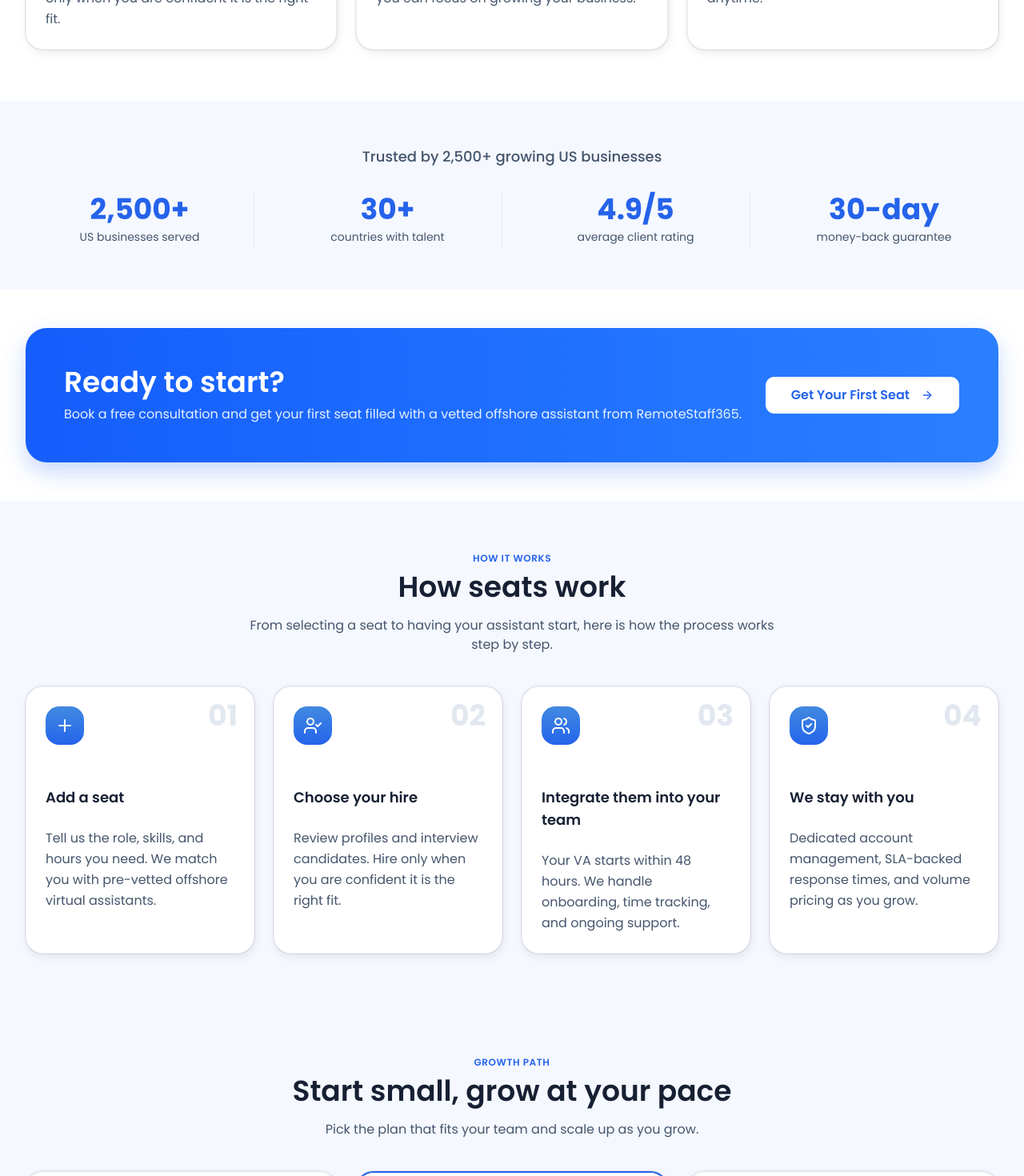
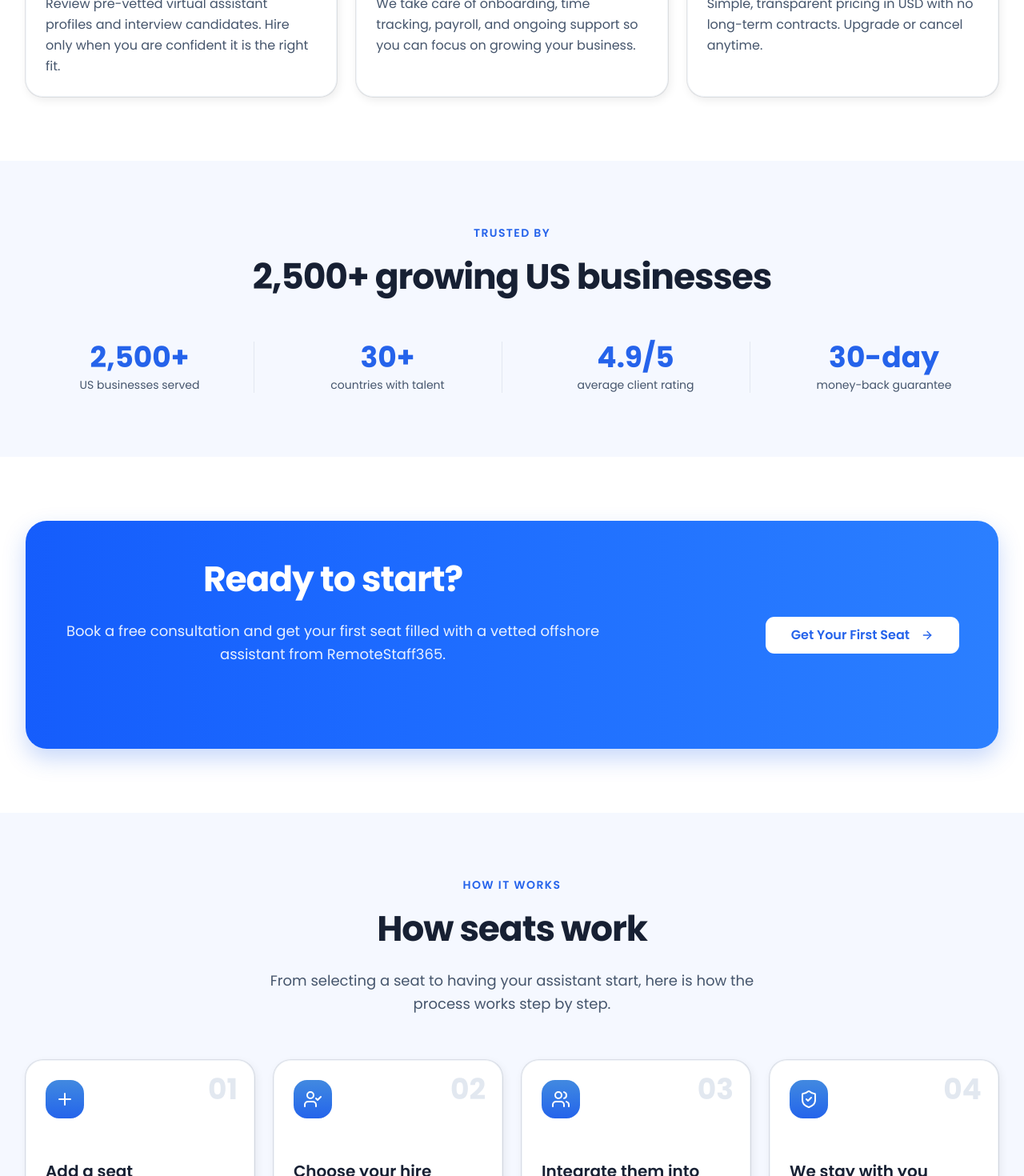
Before and after one commit to Captain-Kanak/virtualstaff-client, a Next.js app: page / in a window 1280 px wide. Shown: the part 1180-2650 px from the top of the page at 80% size. Built offline with nearby package versions, Linux system fonts and the light colour scheme; no server answers.

Commit message:
fix: home page design is now ok

```diff
--- a/components/SectionHeading.tsx
+++ b/components/SectionHeading.tsx
@@ -1,55 +1,68 @@
+"use client";
+
 import * as React from "react";
+import Reveal from "@/components/Reveal";
 
 interface SectionHeadingProps {
   eyebrow?: string;
   title: string;
-  description?: string;
-  className?: string;
-  textCenter?: boolean;
+  subtitle?: string;
+  align?: "center" | "left";
+  tone?: "default" | "light";
 }
 
 export default function SectionHeading({
   eyebrow,
   title,
-  description,
-  className,
-  textCenter = false,
+  subtitle,
+  align = "center",
+  tone = "default",
 }: SectionHeadingProps) {
+  const isLight = tone === "light";
+  const center = align === "center";
+
   return (
-    <div
-      className={[
-        "flex flex-col gap-2",
-        textCenter ? "items-center text-center" : "items-start",
-        className,
+    <Reveal>
+      <div className={[
+        "flex flex-col gap-2 mb-10 md:mb-14",
+        center ? "items-center text-center" : "items-start",
       ]
         .filter(Boolean)
-        .join(" ")}
-    >
+        .join(" ")}>
         {eyebrow && (
-        <span className="text-xs font-semibold tracking-wider text-primary uppercase">
+          <span className={[
+            "text-xs md:text-sm font-semibold uppercase tracking-widest text-primary mb-3",
+            isLight ? "text-white" : "",
+          ]
+            .filter(Boolean)
+            .join(" ")}>
             {eyebrow}
           </span>
         )}
         <h2
           className={[
-          "mt-2 text-3xl lg:text-4xl font-bold tracking-tight text-foreground",
-          textCenter ? "" : "",
+            "text-3xl md:text-4xl lg:text-[2.75rem] font-bold tracking-tight leading-[1.15]",
+            isLight ? "text-white" : "text-foreground",
           ]
             .filter(Boolean)
             .join(" ")}
         >
           {title}
         </h2>
-      {description && (
-        <p className={[
-          "mt-4 text-lg text-muted leading-relaxed max-w-2xl",
-          textCenter ? "mx-auto" : "",
+        {subtitle && (
+          <p
+            className={[
+              "text-base md:text-lg leading-relaxed max-w-2xl mt-4",
+              center ? "mx-auto" : "",
+              isLight ? "text-white/90" : "text-slate-600",
             ]
               .filter(Boolean)
-          .join(" ")}>
-          {description}
+              .join(" ")}
+          >
+            {subtitle}
           </p>
         )}
       </div>
+    </Reveal>
   );
 }
--- a/components/home/BottomCTA.tsx
+++ b/components/home/BottomCTA.tsx
@@ -5,19 +5,18 @@ import { Button } from "@/components/ui/button";
 import { bookingUrl } from "@/lib/site";
 import Container from "@/components/ui/Container";
 import Reveal from "@/components/Reveal";
+import SectionHeading from "@/components/SectionHeading";
 
 export default function BottomCTA() {
   return (
     <Reveal>
-      <section className="py-16 lg:py-24 bg-linear-to-r from-blue-600 to-blue-500 text-white">
+      <section className="py-14 md:py-20 bg-linear-to-r from-blue-600 to-blue-500 text-white">
         <Container className="text-center">
-          <h2 className="text-3xl lg:text-5xl font-bold tracking-tight mb-6">
-            Start Building Your Team Today
-          </h2>
-          <p className="text-blue-100 text-lg mb-8 max-w-2xl mx-auto">
-            Hire pre-vetted offshore virtual assistants in 48 hours. No login,
-            no signup, no long-term contracts.
-          </p>
+          <SectionHeading
+            title="Start Building Your Team Today"
+            subtitle="Hire pre-vetted offshore virtual assistants in 48 hours. No login, no signup, no long-term contracts."
+            tone="light"
+          />
           <Button
             variant="brand"
             size="xl"
--- a/components/home/GrowthPath.tsx
+++ b/components/home/GrowthPath.tsx
@@ -9,6 +9,7 @@ import { Badge } from "@/components/ui/badge";
 import { bookingUrl } from "@/lib/site";
 import Container from "@/components/ui/Container";
 import Reveal from "@/components/Reveal";
+import SectionHeading from "@/components/SectionHeading";
 
 const tiers = [
   {
@@ -53,19 +54,13 @@ const avatarSize = (seats: number) => {
 export default function GrowthPath() {
   return (
     <Reveal>
-      <section className="bg-[#F5F8FF] py-12 md:py-16 overflow-hidden">
+      <section className="bg-[#F5F8FF] py-14 md:py-20 overflow-hidden">
         <Container>
-          <div className="text-center mb-10">
-            <p className="text-xs font-semibold tracking-wider text-primary uppercase">
-              GROWTH PATH
-            </p>
-            <h2 className="text-2xl md:text-4xl font-semibold text-foreground mt-2">
-              Start small, grow at your pace
-            </h2>
-            <p className="text-slate-600 max-w-2xl mx-auto mt-4">
-              Pick the plan that fits your team and scale up as you grow.
-            </p>
-          </div>
+          <SectionHeading
+            eyebrow="GROWTH PATH"
+            title="Start small, grow at your pace"
+            subtitle="Pick the plan that fits your team and scale up as you grow."
+          />
           <div className="grid grid-cols-1 md:grid-cols-3 gap-6 items-stretch">
             {tiers.map((tier, i) => (
               <Reveal key={tier.name} delay={i * 0.1}>
@@ -103,7 +98,7 @@ export default function GrowthPath() {
                       );
                     })}
                   </div>
-                  <h3 className="text-xl font-semibold text-foreground">
+                  <h3 className="text-lg md:text-xl font-semibold text-foreground">
                     {tier.name}
                   </h3>
                   <Badge
--- a/components/home/HowItWorks.tsx
+++ b/components/home/HowItWorks.tsx
@@ -5,6 +5,7 @@ import { Plus, UserCheck, Users, ShieldCheck } from "lucide-react";
 import { Card } from "@/components/ui/card";
 import Container from "@/components/ui/Container";
 import Reveal from "@/components/Reveal";
+import SectionHeading from "@/components/SectionHeading";
 
 const howItWorks = [
   {
@@ -36,20 +37,13 @@ const howItWorks = [
 export default function HowItWorks() {
   return (
     <Reveal>
-      <section className="bg-[#F5F8FF] py-12 md:py-16 overflow-hidden">
+      <section className="bg-[#F5F8FF] py-14 md:py-20 overflow-hidden">
         <Container>
-          <div className="text-center mb-10">
-            <p className="text-xs font-semibold tracking-wider text-primary uppercase">
-              HOW IT WORKS
-            </p>
-            <h2 className="text-2xl md:text-4xl font-semibold text-foreground mt-2">
-              How seats work
-            </h2>
-            <p className="text-slate-600 max-w-2xl mx-auto mt-4">
-              From selecting a seat to having your assistant start, here is how
-              the process works step by step.
-            </p>
-          </div>
+          <SectionHeading
+            eyebrow="HOW IT WORKS"
+            title="How seats work"
+            subtitle="From selecting a seat to having your assistant start, here is how the process works step by step."
+          />
           <div className="grid grid-cols-1 sm:grid-cols-2 lg:grid-cols-4 gap-6">
             {howItWorks.map((step, i) => (
               <Reveal key={step.title} delay={i * 0.1}>
@@ -62,7 +56,7 @@ export default function HowItWorks() {
                   <div className="h-12 w-12 rounded-xl bg-linear-to-b from-[#4289e0] to-[#2563eb] flex items-center justify-center mb-4">
                     {step.icon}
                   </div>
-                  <h3 className="text-lg font-semibold text-foreground mt-5">
+                  <h3 className="text-lg md:text-xl font-semibold text-foreground mt-5">
                     {step.title}
                   </h3>
                   <p className="text-base leading-relaxed text-slate-600 mt-2">
--- a/components/home/MidCTA.tsx
+++ b/components/home/MidCTA.tsx
@@ -6,24 +6,21 @@ import { Button } from "@/components/ui/button";
 import { bookingUrl } from "@/lib/site";
 import Container from "@/components/ui/Container";
 import Reveal from "@/components/Reveal";
+import SectionHeading from "@/components/SectionHeading";
 
 export default function MidCTA() {
   return (
     <Reveal>
-      <section className="bg-white py-8 md:py-12">
+      <section className="bg-white py-14 md:py-20">
         <Container>
           <div
             className="rounded-3xl bg-linear-to-r from-blue-600 to-blue-500 px-6 py-10 md:px-12 md:py-12 text-white shadow-[0_12px_28px_rgba(37,99,235,0.25)] flex flex-col gap-6 md:flex-row md:items-center md:justify-between text-center md:text-left"
           >
-            <div>
-              <h2 className="text-2xl md:text-4xl font-semibold">
-                Ready to start?
-              </h2>
-              <p className="text-white/90 text-base mt-2">
-                Book a free consultation and get your first seat filled with a
-                vetted offshore assistant from RemoteStaff365.
-              </p>
-            </div>
+            <SectionHeading
+              title="Ready to start?"
+              subtitle="Book a free consultation and get your first seat filled with a vetted offshore assistant from RemoteStaff365."
+              tone="light"
+            />
             <Button
               variant="secondary"
               size="xl"
--- a/components/home/PricingCards.tsx
+++ b/components/home/PricingCards.tsx
@@ -7,23 +7,18 @@ import RolePricingCard from "@/components/pricing/RolePricingCard";
 import { Button } from "@/components/ui/button";
 import Container from "@/components/ui/Container";
 import Reveal from "@/components/Reveal";
+import SectionHeading from "@/components/SectionHeading";
 
 export default function PricingCards() {
   return (
     <Reveal>
-      <section className="bg-white py-16 md:py-20 overflow-hidden">
+      <section className="bg-white py-14 md:py-20 overflow-hidden">
         <Container>
-          <div className="text-center mb-10">
-            <p className="text-xs font-semibold tracking-wider text-primary uppercase">
-              PRICING
-            </p>
-            <h2 className="text-2xl md:text-4xl font-semibold text-foreground mt-2">
-              What it costs by role
-            </h2>
-            <p className="text-slate-600 max-w-2xl mx-auto mt-4">
-              Transparent monthly pricing by role, with no long-term contracts.
-            </p>
-          </div>
+          <SectionHeading
+            eyebrow="PRICING"
+            title="What it costs by role"
+            subtitle="Transparent monthly pricing by role, with no long-term contracts."
+          />
           <div className="grid grid-cols-1 md:grid-cols-2 lg:grid-cols-3 gap-6 lg:gap-8 items-stretch pb-8">
             {roles.map((role, i) => (
               <Reveal key={role.role} delay={i * 0.1}>
--- a/components/home/TrustedBy.tsx
+++ b/components/home/TrustedBy.tsx
@@ -3,6 +3,7 @@
 import * as React from "react";
 import Reveal from "@/components/Reveal";
 import Container from "@/components/ui/Container";
+import SectionHeading from "@/components/SectionHeading";
 
 const stats = [
   { number: "2,500+", label: "US businesses served" },
@@ -14,13 +15,12 @@ const stats = [
 export default function TrustedBy() {
   return (
     <Reveal>
-      <section className="bg-[#F5F8FF] py-12 md:py-14 overflow-hidden">
+      <section className="bg-[#F5F8FF] py-14 md:py-20 overflow-hidden">
         <Container>
-          <div className="text-center mb-8">
-            <p className="text-base md:text-lg font-medium text-slate-600">
-              Trusted by 2,500+ growing US businesses
-            </p>
-          </div>
+          <SectionHeading
+            eyebrow="TRUSTED BY"
+            title="2,500+ growing US businesses"
+          />
           <div className="grid grid-cols-2 md:grid-cols-4 gap-6 text-center md:divide-x divide-slate-200">
             {stats.map((stat) => (
               <div key={stat.number} className="text-center">
```
Also changed, not shown: components/home/ComparisonTable.tsx (+7 -13 lines), components/home/Guarantee.tsx (+7 -14 lines), components/home/Testimonials.tsx (+9 -14 lines), components/home/ValueProps.tsx (+7 -10 lines), 1 other file (tests, documents, lock files or other folders). Lines whose indentation alone changed are shown as unchanged.
